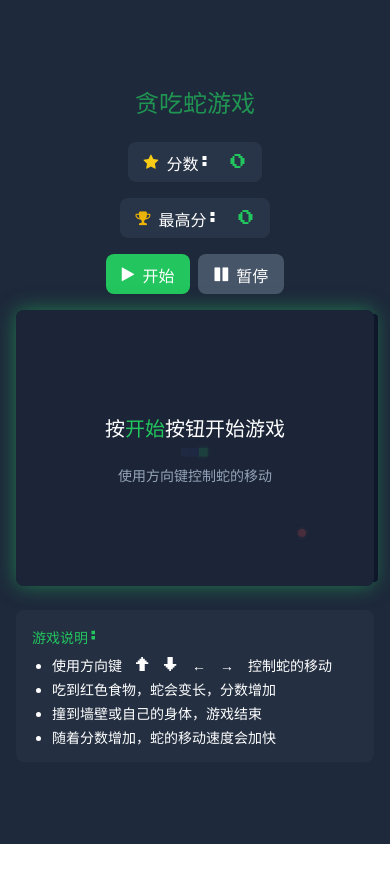
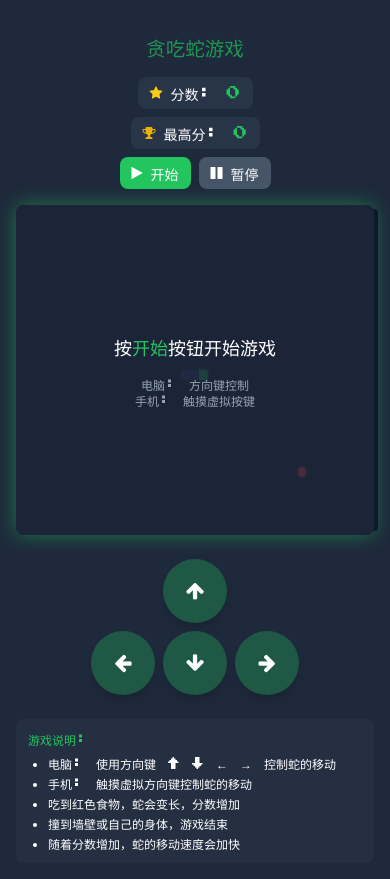
Before and after one commit to redboy114514/redboy114514.github.io, a plain HTML site: page index.html in a window 390 px wide. Before the commit the page ends 844 px from the top, so only its background shows below. Drawn offline with nearby package versions, Linux system fonts and the light colour scheme.

Commit message:
Update index.html

```diff
--- a/index.html
+++ b/index.html
@@ -2,8 +2,8 @@
 <html lang="zh-CN">
 <head>
     <meta charset="UTF-8">
-    <meta name="viewport" content="width=device-width, initial-scale=1.0">
-    <title>贪吃蛇游戏</title>
+    <meta name="viewport" content="width=device-width, initial-scale=1.0, user-scalable=no">
+    <title>贪吃蛇游戏 - 电脑手机通用</title>
     <!-- 引入Tailwind CSS -->
     <script src="https://cdn.tailwindcss.com"></script>
     <!-- 引入Font Awesome -->
@@ -42,6 +42,11 @@
             .screen-transition {
                 transition: opacity 0.3s ease, visibility 0.3s ease;
             }
+            .control-btn {
+                @apply flex items-center justify-center rounded-full bg-primary/30 active:bg-primary/60
+                       shadow-lg active:shadow-primary/50 transition-all duration-150
+                       touch-manipulation select-none;
+            }
             @keyframes pulse {
                 0%, 100% {
                     opacity: 1;
@@ -56,27 +61,27 @@
     <!-- 导入游戏字体 -->
     <link href="https://fonts.googleapis.com/css2?family=Press+Start+2P&display=swap" rel="stylesheet">
 </head>
-<body class="bg-gradient-to-br from-dark to-slate-800 min-h-screen text-white flex flex-col items-center justify-center p-4 font-game">
+<body class="bg-gradient-to-br from-dark to-slate-800 min-h-screen text-white flex flex-col items-center justify-start p-4 font-game">
     <div class="max-w-3xl w-full mx-auto">
         <!-- 游戏标题 -->
-        <h1 class="text-[clamp(1.5rem,5vw,2.5rem)] text-center mb-6 text-primary pulse-animation">贪吃蛇游戏</h1>
+        <h1 class="text-[clamp(1.2rem,5vw,2rem)] text-center my-4 text-primary pulse-animation">贪吃蛇游戏</h1>
 
         <!-- 游戏信息区域 -->
-        <div class="flex flex-col sm:flex-row justify-between items-center mb-4 gap-4">
-            <div class="bg-slate-700/50 px-4 py-2 rounded-lg flex items-center gap-2">
+        <div class="flex flex-col sm:flex-row justify-between items-center mb-4 gap-2">
+            <div class="bg-slate-700/50 px-3 py-1.5 rounded-lg flex items-center gap-2 text-sm sm:text-base">
                 <i class="fa fa-star text-yellow-400"></i>
                 <span>分数: <span id="score" class="text-primary">0</span></span>
             </div>
-            <div class="bg-slate-700/50 px-4 py-2 rounded-lg flex items-center gap-2">
+            <div class="bg-slate-700/50 px-3 py-1.5 rounded-lg flex items-center gap-2 text-sm sm:text-base">
                 <i class="fa fa-trophy text-yellow-500"></i>
                 <span>最高分: <span id="highScore" class="text-primary">0</span></span>
             </div>
             <div class="flex gap-2">
-                <button id="startBtn" class="bg-primary hover:bg-primary/80 text-white px-4 py-2 rounded-lg transition-all flex items-center gap-2">
+                <button id="startBtn" class="bg-primary hover:bg-primary/80 text-white px-3 py-1.5 rounded-lg transition-all flex items-center gap-2 text-sm">
                     <i class="fa fa-play"></i>
                     <span>开始</span>
                 </button>
-                <button id="pauseBtn" class="bg-slate-600 hover:bg-slate-500 text-white px-4 py-2 rounded-lg transition-all flex items-center gap-2" disabled>
+                <button id="pauseBtn" class="bg-slate-600 hover:bg-slate-500 text-white px-3 py-1.5 rounded-lg transition-all flex items-center gap-2 text-sm" disabled>
                     <i class="fa fa-pause"></i>
                     <span>暂停</span>
                 </button>
@@ -89,25 +94,53 @@
 
             <!-- 游戏开始提示 -->
             <div id="startScreen" class="absolute inset-0 flex flex-col items-center justify-center bg-dark/80 rounded-lg screen-transition">
-                <p class="text-xl mb-6 text-center px-4">按<span class="text-primary">开始</span>按钮开始游戏</p>
-                <p class="text-sm text-slate-400 text-center px-4">使用方向键控制蛇的移动</p>
+                <p class="text-lg sm:text-xl mb-4 text-center px-4">按<span class="text-primary">开始</span>按钮开始游戏</p>
+                <p class="text-xs sm:text-sm text-slate-400 text-center px-4">
+                    电脑: 方向键控制<br>
+                    手机: 触摸虚拟按键
+                </p>
             </div>
 
             <!-- 游戏结束提示 -->
             <div id="gameOverScreen" class="absolute inset-0 flex flex-col items-center justify-center bg-dark/80 rounded-lg screen-transition opacity-0 invisible">
-                <p class="text-2xl mb-2 text-secondary">游戏结束!</p>
-                <p class="text-xl mb-4">你的分数: <span id="finalScore">0</span></p>
+                <p class="text-xl sm:text-2xl mb-2 text-secondary">游戏结束!</p>
+                <p class="text-base sm:text-xl mb-4">你的分数: <span id="finalScore">0</span></p>
                 <button id="restartBtn" class="bg-primary hover:bg-primary/80 text-white px-4 py-2 rounded-lg transition-all transform hover:scale-105">
                     再来一局
                 </button>
             </div>
         </div>
 
+        <!-- 移动设备虚拟按键 (仅在小屏幕显示) -->
+        <div class="mt-6 md:hidden">
+            <div class="flex justify-center mb-2">
+                <!-- 上键 -->
+                <button id="upBtn" class="control-btn w-16 h-16 text-xl">
+                    <i class="fa fa-arrow-up"></i>
+                </button>
+            </div>
+            <div class="flex justify-center gap-2">
+                <!-- 左键 -->
+                <button id="leftBtn" class="control-btn w-16 h-16 text-xl">
+                    <i class="fa fa-arrow-left"></i>
+                </button>
+                <!-- 下键 -->
+                <button id="downBtn" class="control-btn w-16 h-16 text-xl">
+                    <i class="fa fa-arrow-down"></i>
+                </button>
+                <!-- 右键 -->
+                <button id="rightBtn" class="control-btn w-16 h-16 text-xl">
+                    <i class="fa fa-arrow-right"></i>
+                </button>
+            </div>
+        </div>
+
         <!-- 游戏说明 -->
-        <div class="mt-6 bg-slate-700/30 p-4 rounded-lg text-sm">
+        <div class="mt-6 bg-slate-700/30 p-3 rounded-lg text-xs sm:text-sm">
             <h2 class="text-primary mb-2">游戏说明:</h2>
             <ul class="list-disc pl-5 space-y-1">
-                <li>使用方向键 ↑ ↓ ← → 控制蛇的移动</li>
+                <li>电脑: 使用方向键 ↑ ↓ ← → 控制蛇的移动</li>
+                <li>手机: 触摸虚拟方向键控制蛇的移动</li>
                 <li>吃到红色食物，蛇会变长，分数增加</li>
                 <li>撞到墙壁或自己的身体，游戏结束</li>
                 <li>随着分数增加，蛇的移动速度会加快</li>
@@ -127,13 +160,20 @@
         const startScreen = document.getElementById('startScreen');
         const gameOverScreen = document.getElementById('gameOverScreen');
         const finalScoreElement = document.getElementById('finalScore');
+        // 虚拟按键
+        const upBtn = document.getElementById('upBtn');
+        const downBtn = document.getElementById('downBtn');
+        const leftBtn = document.getElementById('leftBtn');
+        const rightBtn = document.getElementById('rightBtn');
 
         // 设置Canvas尺寸
         function resizeCanvas() {
-            // 保持16:9的宽高比
+            // 获取容器宽度，考虑到移动设备的屏幕尺寸
             const containerWidth = canvas.parentElement.clientWidth;
+            // 在移动设备上使用更高的比例，使游戏区域更大
+            const ratio = window.innerWidth < 640 ? 0.9 : 0.75;
             const newWidth = containerWidth;
-            const newHeight = Math.floor(newWidth * 0.75); // 4:3比例
+            const newHeight = Math.floor(newWidth * ratio);
 
             canvas.width = 800; // 内部像素宽度
             canvas.height = 600; // 内部像素高度
@@ -424,6 +464,19 @@
             showScreen(gameOverScreen);
         }
 
+        // 处理方向控制
+        function setDirection(newDirection) {
+            // 防止180度转向
+            if (
+                (newDirection === 'up' && direction !== 'down') ||
+                (newDirection === 'down' && direction !== 'up') ||
+                (newDirection === 'left' && direction !== 'right') ||
+                (newDirection === 'right' && direction !== 'left')
+            ) {
+                nextDirection = newDirection;
+            }
+        }
+
         // 处理键盘输入
         function handleKeyPress(e) {
             // 阻止按键滚动页面
@@ -431,27 +484,19 @@
                 e.preventDefault();
             }
 
-            // 方向控制 - 防止180度转向
+            // 方向控制
             switch (e.key) {
                 case 'ArrowUp':
-                    if (direction !== 'down') {
-                        nextDirection = 'up';
-                    }
+                    setDirection('up');
                     break;
                 case 'ArrowDown':
-                    if (direction !== 'up') {
-                        nextDirection = 'down';
-                    }
+                    setDirection('down');
                     break;
                 case 'ArrowLeft':
-                    if (direction !== 'right') {
-                        nextDirection = 'left';
-                    }
+                    setDirection('left');
                     break;
                 case 'ArrowRight':
-                    if (direction !== 'left') {
-                        nextDirection = 'right';
-                    }
+                    setDirection('right');
                     break;
                 case ' ': // 空格键暂停/继续
                     if (isGameRunning) {
@@ -469,6 +514,32 @@
         pauseBtn.addEventListener('click', pauseGame);
         restartBtn.addEventListener('click', startGame);
 
+        // 虚拟按键触摸事件
+        upBtn.addEventListener('touchstart', (e) => {
+            e.preventDefault(); // 防止触摸事件的默认行为
+            setDirection('up');
+        });
+
+        downBtn.addEventListener('touchstart', (e) => {
+            e.preventDefault();
+            setDirection('down');
+        });
+
+        leftBtn.addEventListener('touchstart', (e) => {
+            e.preventDefault();
+            setDirection('left');
+        });
+
+        rightBtn.addEventListener('touchstart', (e) => {
+            e.preventDefault();
+            setDirection('right');
+        });
+
+        // 防止移动设备触摸时的页面缩放
+        document.addEventListener('touchmove', (e) => {
+            e.preventDefault();
+        }, { passive: false });
+
         // 初始化显示
         initGame();
         showScreen(startScreen);
```
